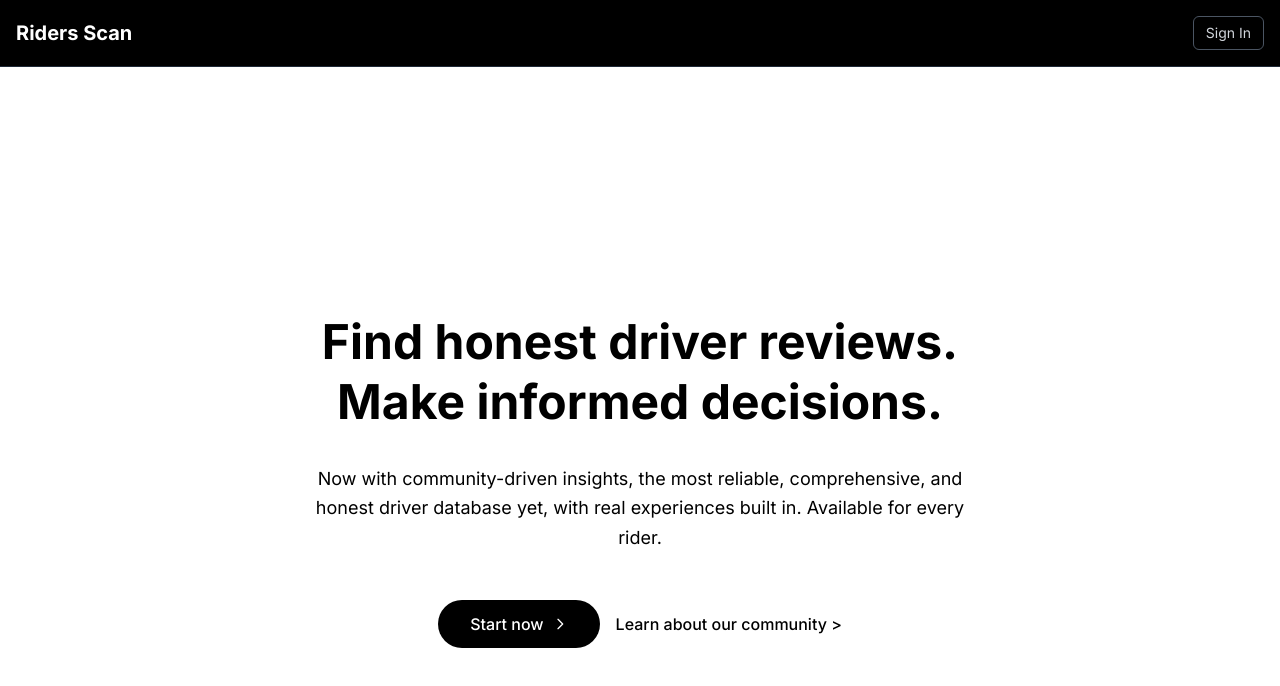
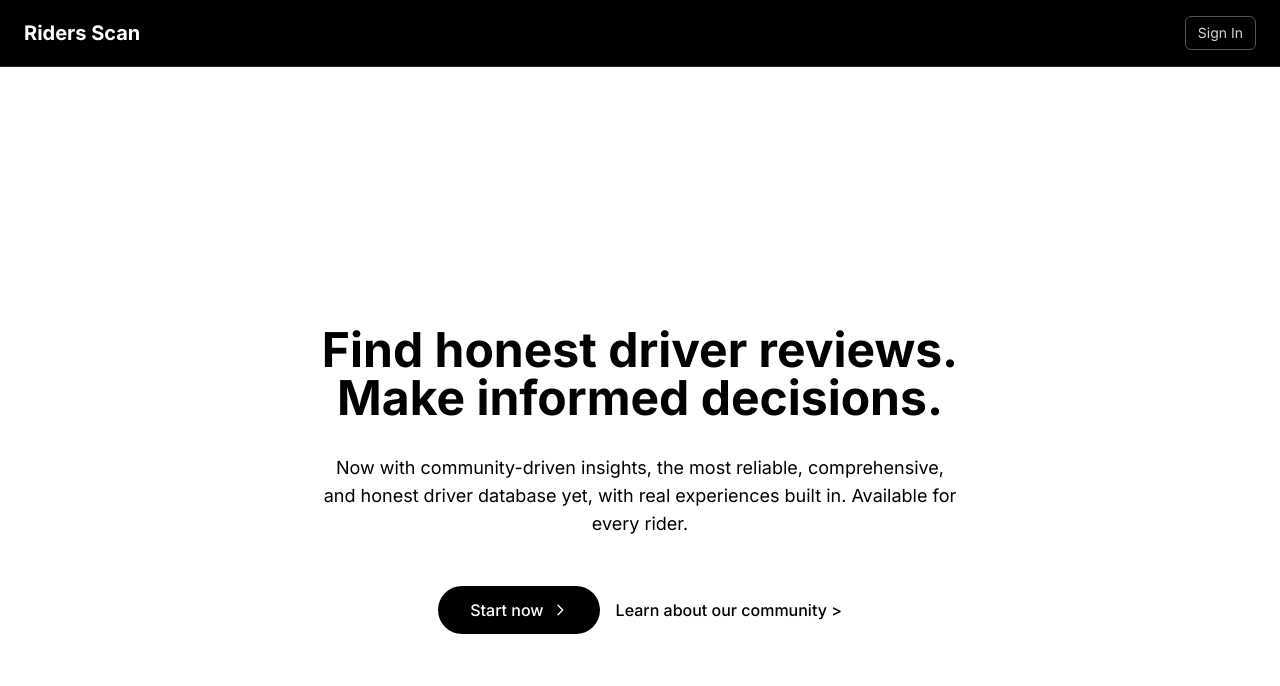
Before and after one commit to sanFransisco/riders-scan, a Next.js app: page /landing in a window 1280 px wide. Shown: the top 686 px of the page. Built offline with nearby package versions, Linux system fonts and the light colour scheme; no server answers.

Commit message:
Fix mobile viewport scaling and improve responsive design

```diff
--- a/app/HomePageClient.tsx
+++ b/app/HomePageClient.tsx
@@ -63,10 +63,10 @@ export default function HomePageClient() {
   }
 
   return (
-    <div className="container mx-auto px-4 py-8">
-      <div className="max-w-2xl mx-auto space-y-8">
+    <div className="container mx-auto px-4 sm:px-6 py-8">
+      <div className="max-w-2xl mx-auto space-y-6 sm:space-y-8">
         {/* Search Section */}
-        <div className="bg-white rounded-lg p-8 text-center border shadow-sm">
+        <div className="bg-white rounded-lg p-6 sm:p-8 text-center border shadow-sm">
           <h2 className="text-2xl font-bold text-gray-900 mb-4">
             Find Driver Reviews
           </h2>
@@ -89,7 +89,7 @@ export default function HomePageClient() {
         </div>
 
         {/* Review Submission Section */}
-        <div className="bg-gradient-to-r from-blue-50 to-indigo-50 rounded-lg p-8 text-center border border-blue-200">
+        <div className="bg-gradient-to-r from-blue-50 to-indigo-50 rounded-lg p-6 sm:p-8 text-center border border-blue-200">
           <h2 className="text-2xl font-bold text-gray-900 mb-4">
             Share Your Experience
           </h2>
--- a/app/landing/page.tsx
+++ b/app/landing/page.tsx
@@ -31,11 +31,11 @@ export default function LandingPage() {
   }
 
   return (
-    <div className="min-h-screen flex flex-col items-center justify-center px-4">
-      <div className="text-center max-w-2xl">
+    <div className="min-h-screen flex flex-col items-center justify-center px-4 sm:px-6">
+      <div className="text-center max-w-2xl px-4">
         {/* Main Headline */}
         <div className="mb-8">
-          <h2 className="text-5xl font-bold text-black leading-tight">
+          <h2 className="text-3xl sm:text-4xl md:text-5xl font-bold text-black leading-tight">
             Find honest driver reviews.
             <br />
             Make informed decisions.
@@ -44,7 +44,7 @@ export default function LandingPage() {
 
         {/* Descriptive Text */}
         <div className="mb-12">
-          <p className="text-lg text-black leading-relaxed">
+          <p className="text-base sm:text-lg text-black leading-relaxed">
             Now with community-driven insights, the most reliable, comprehensive, and honest driver database yet, with real experiences built in. Available for every rider.
           </p>
         </div>
--- a/app/layout.tsx
+++ b/app/layout.tsx
@@ -9,6 +9,7 @@ const inter = Inter({ subsets: ['latin'] })
 export const metadata: Metadata = {
   title: 'Riders Scan - Honest Driver Reviews',
   description: 'Find honest reviews and ratings for local drivers. Make informed decisions about your ride.',
+  viewport: 'width=device-width, initial-scale=1, maximum-scale=1, user-scalable=no',
 }
 
 export default function RootLayout({
@@ -22,7 +23,7 @@ export default function RootLayout({
         <Providers>
           <div className="min-h-screen bg-background">
             <header className="fixed top-0 left-0 right-0 bg-black border-b border-gray-800 z-40">
-              <div className="container mx-auto px-4 py-4">
+              <div className="container mx-auto px-4 sm:px-6 py-4">
                 <div className="flex items-center justify-between">
                   <div>
                     <h1 className="text-xl font-bold text-white">
```
